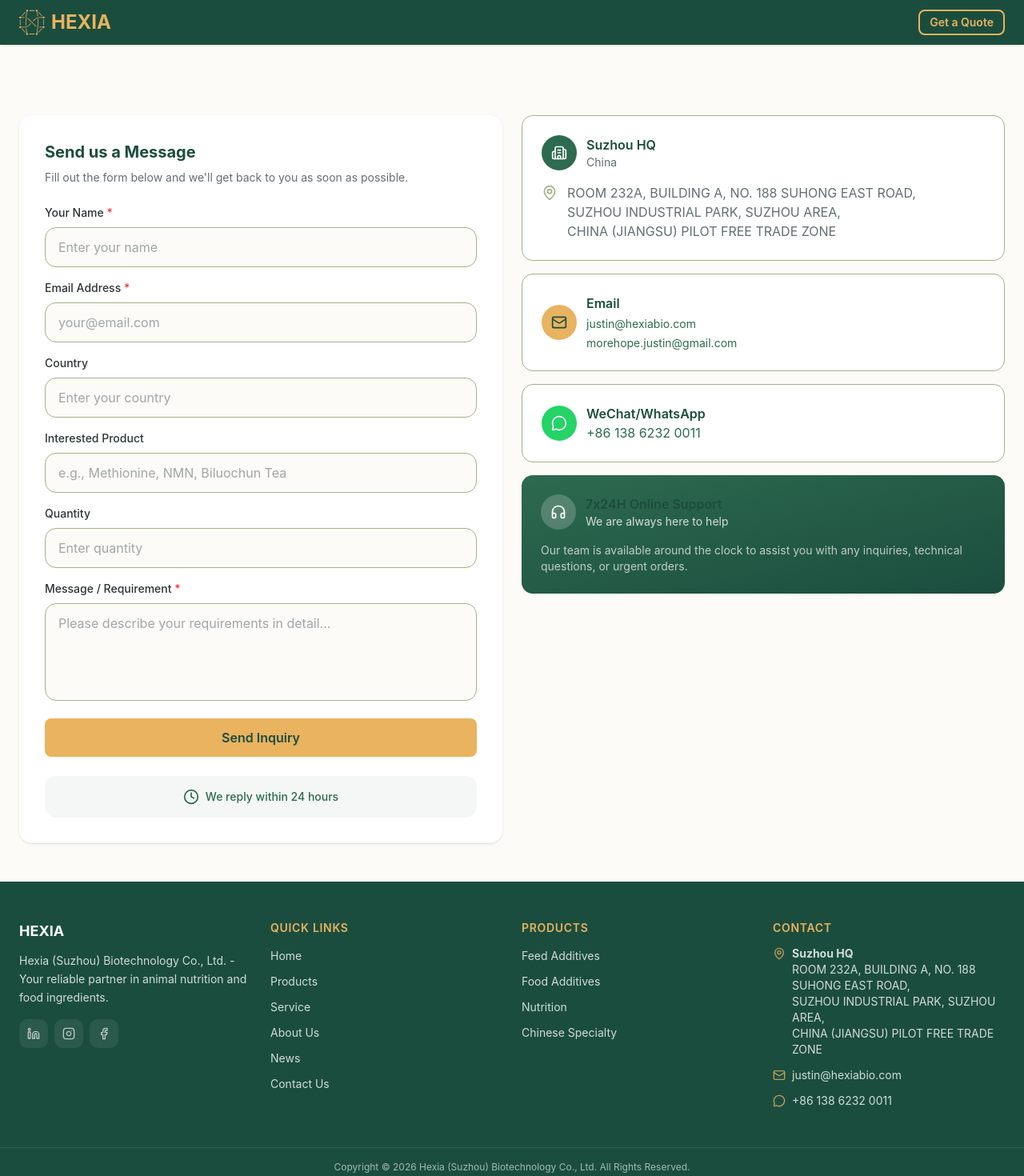
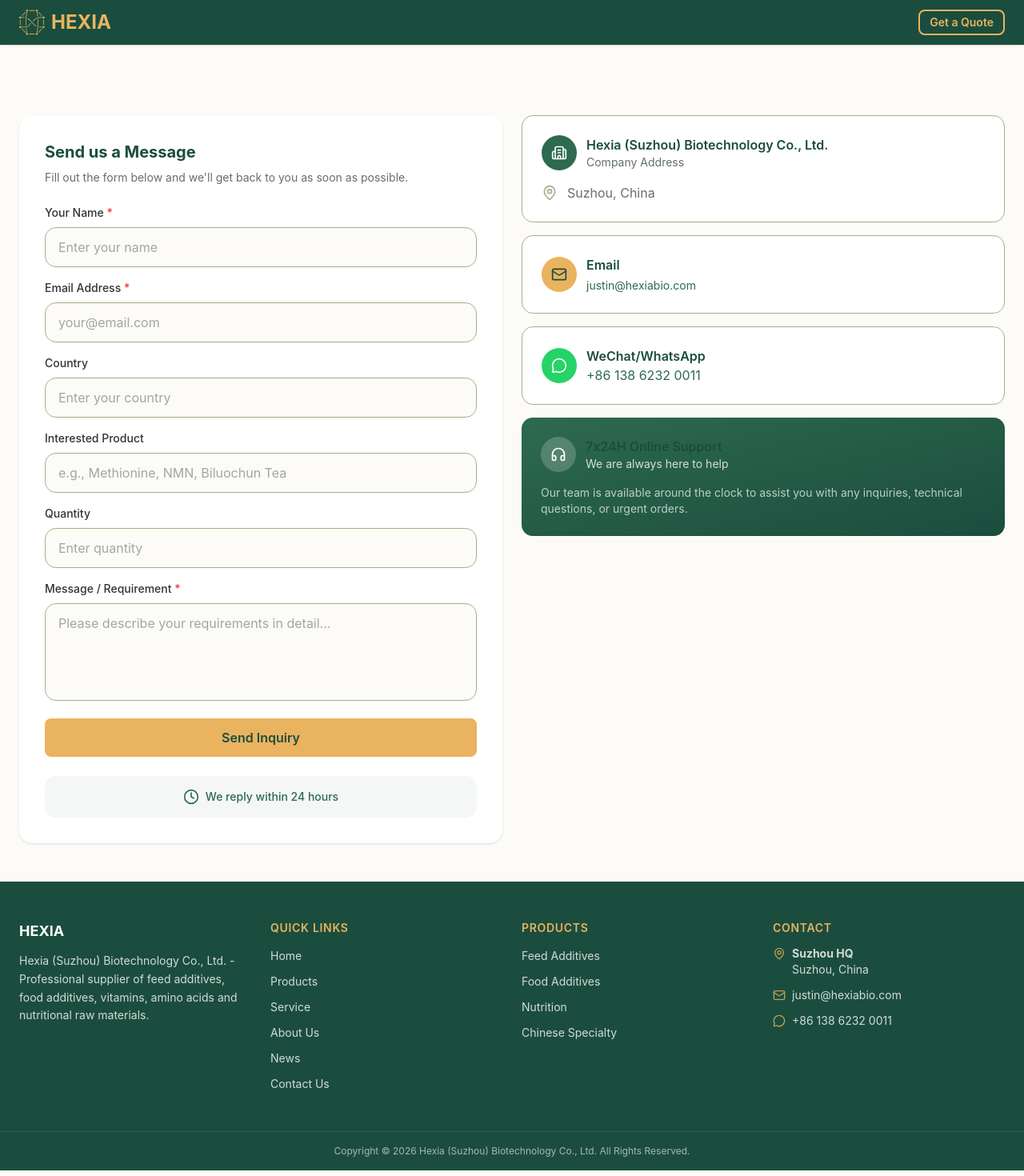
Before and after one commit to point-3/hexia-website, a Next.js app: page /contact in a window 1280 px wide. Shown: the top 1470 px of the page at 80% size. Built offline with nearby package versions, Linux system fonts and the light colour scheme.

Commit message:
feat(website): use configurable company profile
Refs point-3/hexia-ecommerice#3

```diff
--- a/app/contact/page.tsx
+++ b/app/contact/page.tsx
@@ -7,13 +7,24 @@ import { ChevronRight, Mail, Clock, Building2, Headphones, MapPin, MessageCircle
 import { Button } from "@/components/ui/button"
 import { Navbar } from "@/components/hexia/navbar"
 import { Footer } from "@/components/hexia/footer"
+import { useSiteSettings } from "@/components/hexia/site-config-provider"
 import { createInquiry } from "@/lib/api/inquiries"
 import { toast } from "sonner"
 import { t, getHrefWithLang } from "@/lib/i18n"
+import {
+  companyAddress,
+  companyName,
+  contactEmail,
+  contactWhatsapp,
+  whatsappHref,
+} from "@/lib/site-profile"
 
 function ContactContent() {
   const searchParams = useSearchParams()
-  const lang = searchParams.get("lang") || "en"
+  const lang = searchParams.get("lang") === "zh" ? "zh" : "en"
+  const siteSettings = useSiteSettings()
+  const email = contactEmail(siteSettings)
+  const whatsapp = contactWhatsapp(siteSettings)
 
   const [formData, setFormData] = useState({
     name: "",
@@ -197,7 +208,7 @@ function ContactContent() {
 
               {/* Contact Info */}
               <div className="space-y-4">
-                {/* Suzhou HQ */}
+                {/* Company Address */}
                 <div className="rounded-xl border border-[#A3B18A] bg-white p-4 sm:p-6">
                   <div className="flex items-center gap-3">
                     <div className="flex size-11 items-center justify-center rounded-full bg-[#2D6A4F]">
@@ -205,26 +216,20 @@ function ContactContent() {
                     </div>
                     <div>
                       <h3 className="font-semibold text-[#1B4D3E]">
-                        {lang === "zh" ? "苏州总部" : "Suzhou HQ"}
+                        {companyName(siteSettings, lang)}
                       </h3>
-                      <p className="text-sm text-[#636E72]">{lang === "zh" ? "中国" : "China"}</p>
+                      <p className="text-sm text-[#636E72]">{lang === "zh" ? "公司地址" : "Company Address"}</p>
                     </div>
                   </div>
                   <div className="mt-4 flex items-start gap-3">
                     <MapPin className="mt-0.5 size-5 shrink-0 text-[#A3B18A]" />
                     <p className="text-[#636E72]">
-                      {lang === "zh" ? (
-                        <>
-                          中国 (江苏) 自由贸易试验区苏州片区<br />
-                          苏州工业园区苏虹东路188号A幢232A室
-                        </>
-                      ) : (
-                        <>
-                          ROOM 232A, BUILDING A, NO. 188 SUHONG EAST ROAD,<br />
-                          SUZHOU INDUSTRIAL PARK, SUZHOU AREA,<br />
-                          CHINA (JIANGSU) PILOT FREE TRADE ZONE
-                        </>
-                      )}
+                      {companyAddress(siteSettings, lang).split("\n").map((line, index, lines) => (
+                        <span key={line}>
+                          {line}
+                          {index < lines.length - 1 ? <br /> : null}
+                        </span>
+                      ))}
                     </p>
                   </div>
                 </div>
@@ -239,16 +244,10 @@ function ContactContent() {
                       <h3 className="font-semibold text-[#1B4D3E]">{lang === "zh" ? "电子邮箱" : "Email"}</h3>
                       <div className="mt-1 space-y-1">
                         <a
-                          href="mailto:justin@hexiabio.com"
+                          href={`mailto:${email}`}
                           className="block text-xs text-[#2D6A4F] hover:text-[#E9B35F] transition-colors sm:text-sm"
                         >
-                          justin@hexiabio.com
-                        </a>
-                        <a
-                          href="mailto:morehope.justin@gmail.com"
-                          className="block text-xs text-[#2D6A4F] hover:text-[#E9B35F] transition-colors sm:text-sm"
-                        >
-                          morehope.justin@gmail.com
+                          {email}
                         </a>
                       </div>
                     </div>
@@ -263,7 +262,14 @@ function ContactContent() {
                     </div>
                     <div>
                       <h3 className="font-semibold text-[#1B4D3E]">{lang === "zh" ? "微信 / WhatsApp" : "WeChat/WhatsApp"}</h3>
-                      <span className="text-[#2D6A4F]">+86 138 6232 0011</span>
+                      <a
+                        href={whatsappHref(whatsapp)}
+                        target="_blank"
+                        rel="noopener noreferrer"
+                        className="text-[#2D6A4F] transition-colors hover:text-[#E9B35F]"
+                      >
+                        {whatsapp}
+                      </a>
                     </div>
                   </div>
                 </div>
--- a/components/hexia/about-section.tsx
+++ b/components/hexia/about-section.tsx
@@ -4,6 +4,8 @@ import { ArrowRight } from "lucide-react"
 import { useEffect, useRef, useState } from "react"
 import { useSearchParams } from "next/navigation"
 import { t, getHrefWithLang } from "@/lib/i18n"
+import { useSiteSettings } from "@/components/hexia/site-config-provider"
+import { companyName } from "@/lib/site-profile"
 
 function AnimatedNumber({ value, suffix }: { value: number; suffix: string }) {
   const [displayValue, setDisplayValue] = useState(0)
@@ -51,7 +53,8 @@ function AnimatedNumber({ value, suffix }: { value: number; suffix: string }) {
 
 export function AboutSection() {
   const searchParams = useSearchParams()
-  const lang = searchParams.get("lang") || "en"
+  const lang = searchParams.get("lang") === "zh" ? "zh" : "en"
+  const siteSettings = useSiteSettings()
 
   const stats = [
     { value: 20, suffix: "+", label: t("home.statsExp", lang) },
@@ -67,15 +70,8 @@ export function AboutSection() {
           {/* Left Content */}
           <div>
             <h2 className="text-3xl font-bold tracking-tight text-[#1B4D3E] sm:text-4xl">
-              {lang === "zh" ? (
-                <>
-                  关于 <span className="text-[#E9B35F]">和夏</span> (苏州) 生物科技
-                </>
-              ) : (
-                <>
-                  About <span className="text-[#E9B35F]">Hexia</span> (Suzhou) Biotech
-                </>
-              )}
+              {lang === "zh" ? "关于 " : "About "}
+              <span className="text-[#E9B35F]">{companyName(siteSettings, lang)}</span>
             </h2>
 
             <div className="mt-6 space-y-4 text-pretty text-[#636E72] leading-relaxed">
--- a/components/hexia/floating-sidebar.tsx
+++ b/components/hexia/floating-sidebar.tsx
@@ -3,10 +3,16 @@
 import { useState, useRef } from "react"
 import type { CSSProperties } from "react"
 import { Phone, MessageCircle, Mail, ArrowUp } from "lucide-react"
+import { useSiteSettings } from "@/components/hexia/site-config-provider"
+import { contactEmail, contactPhone, contactWhatsapp, telHref, whatsappHref } from "@/lib/site-profile"
 
 type HoveredIcon = "phone" | "whatsapp" | "email" | null
 
 export function FloatingSidebar() {
+  const siteSettings = useSiteSettings()
+  const phone = contactPhone(siteSettings)
+  const whatsapp = contactWhatsapp(siteSettings)
+  const email = contactEmail(siteSettings)
   const [hoveredIcon, setHoveredIcon] = useState<HoveredIcon>(null)
   const [isInSidebar, setIsInSidebar] = useState(false)
   const timeoutRef = useRef<NodeJS.Timeout | null>(null)
@@ -87,7 +93,7 @@ export function FloatingSidebar() {
                 className="text-sm font-medium"
                 style={{ color: "var(--text-color)" }}
               >
-                +86 138 6232 0011
+                {phone}
               </span>
             </div>
           )}
@@ -104,7 +110,7 @@ export function FloatingSidebar() {
                 className="text-sm font-medium"
                 style={{ color: "var(--text-color)" }}
               >
-                +86 138 6232 0011
+                {whatsapp}
               </span>
             </div>
           )}
@@ -121,13 +127,7 @@ export function FloatingSidebar() {
                 className="text-xs font-medium"
                 style={{ color: "var(--text-color)" }}
               >
-                justin@hexiabio.com
-              </span>
-              <span
-                className="text-xs font-medium"
-                style={{ color: "var(--text-color)" }}
-              >
-                morehope.justin@gmail.com
+                {email}
               </span>
             </div>
           )}
@@ -149,7 +149,7 @@ export function FloatingSidebar() {
         >
           {/* Phone */}
           <a
-            href="tel:+8613862320011"
+            href={telHref(phone)}
             className="flex items-center justify-center size-10 rounded-full transition-all duration-200 hover:scale-110 hover:bg-white/50"
             title="Phone"
             onMouseEnter={() => handleMouseEnter("phone")}
@@ -164,7 +164,7 @@ export function FloatingSidebar() {
 
           {/* WhatsApp */}
           <a
-            href="https://wa.me/+8613862320011"
+            href={whatsappHref(whatsapp)}
             target="_blank"
             rel="noopener noreferrer"
             className="flex items-center justify-center size-10 rounded-full transition-all duration-200 hover:scale-110 hover:bg-white/50"
@@ -181,7 +181,7 @@ export function FloatingSidebar() {
 
           {/* Email */}
           <a
-            href="mailto:justin@hexiabio.com"
+            href={`mailto:${email}`}
             className="flex items-center justify-center size-10 rounded-full transition-all duration-200 hover:scale-110 hover:bg-white/50"
             title="Email"
             onMouseEnter={() => handleMouseEnter("email")}
--- a/components/hexia/footer.tsx
+++ b/components/hexia/footer.tsx
@@ -1,21 +1,35 @@
 "use client"
 
-import { Mail, MapPin, Linkedin, Facebook, Instagram, MessageCircle } from "lucide-react"
+import { Mail, MapPin, Linkedin, Facebook, Instagram, MessageCircle, Youtube } from "lucide-react"
 import { t, getHrefWithLang } from "@/lib/i18n"
 import { useLocale } from "@/hooks/use-locale"
 import { useSiteSettings } from "@/components/hexia/site-config-provider"
 import { getRawCmsAssetUrl } from "@/lib/cms-assets"
+import {
+  companyAddress,
+  companyDescription,
+  companyName,
+  contactEmail,
+  contactWhatsapp,
+  footerCopyright,
+  socialProfiles,
+  whatsappHref,
+} from "@/lib/site-profile"
 
-const socialLinks = [
-  { icon: Linkedin, href: "https://www.linkedin.com/in/justin-jia-8995a6364", label: "LinkedIn" },
-  { icon: Instagram, href: "https://www.instagram.com/haibin2280?igsh=MTh0cXl2YnJxNnIxcQ%3D%3D&utm_source=qr", label: "Instagram" },
-  { icon: Facebook, href: "https://www.facebook.com/share/1BAkfLuv6y/?mibextid=wwXIfr", label: "Facebook" },
-]
+const socialIcons = {
+  linkedin: Linkedin,
+  instagram: Instagram,
+  facebook: Facebook,
+  youtube: Youtube,
+} as const
 
 export function Footer() {
   const lang = useLocale()
   const siteSettings = useSiteSettings()
   const footerLogoSrc = getRawCmsAssetUrl(siteSettings.footer_logo) || getRawCmsAssetUrl(siteSettings.logo)
+  const socialLinks = socialProfiles(siteSettings)
+  const email = contactEmail(siteSettings)
+  const whatsapp = contactWhatsapp(siteSettings)
 
   const quickLinks = [
     { label: t("nav.home", lang), href: getHrefWithLang("/", lang) },
@@ -46,23 +60,29 @@ export function Footer() {
               </span>
             </a>
             <p className="mt-3 text-sm leading-relaxed text-[var(--site-footer-text-color)] opacity-80">
-              Hexia (Suzhou) Biotechnology Co., Ltd. - {t("footer.tagline", lang)}
+              {companyName(siteSettings, lang)} - {companyDescription(siteSettings, lang)}
             </p>
 
+            {socialLinks.length > 0 ? (
             <div className="mt-4 flex gap-2">
-              {socialLinks.map((social) => (
+              {socialLinks.map((social) => {
+                const Icon = socialIcons[social.key.toLowerCase() as keyof typeof socialIcons]
+                if (!Icon) return null
+                return (
                   <a
-                  key={social.label}
+                    key={social.key}
                     href={social.href}
                     target="_blank"
                     rel="noopener noreferrer"
                     aria-label={social.label}
                     className="flex size-9 items-center justify-center rounded-lg bg-white/10 text-[var(--site-footer-text-color)] opacity-70 transition-colors hover:bg-[var(--site-footer-link-color)] hover:text-[var(--site-primary-color)] hover:opacity-100"
                   >
-                  <social.icon className="size-4" />
+                    <Icon className="size-4" />
                   </a>
-              ))}
+                )
+              })}
             </div>
+            ) : null}
           </div>
 
           <div>
@@ -111,7 +131,7 @@ export function Footer() {
                 <span>
                   <strong className="text-[var(--site-footer-text-color)]">{t("footer.hqTitle", lang)}</strong>
                   <br />
-                  {t("footer.hqAddress", lang).split("\n").map((line, index, lines) => (
+                  {companyAddress(siteSettings, lang).split("\n").map((line, index, lines) => (
                     <span key={index}>
                       {line}
                       {index < lines.length - 1 ? <br /> : null}
@@ -122,15 +142,15 @@ export function Footer() {
               <li className="flex items-start gap-2 text-sm text-[var(--site-footer-text-color)] opacity-80">
                 <Mail className="mt-0.5 size-4 shrink-0 text-[var(--site-footer-link-color)]" aria-hidden="true" />
                 <span>
-                  <a href="mailto:justin@hexiabio.com" className="text-[var(--site-footer-text-color)] transition-colors hover:text-[var(--site-footer-link-color)]">
-                    justin@hexiabio.com
+                  <a href={`mailto:${email}`} className="text-[var(--site-footer-text-color)] transition-colors hover:text-[var(--site-footer-link-color)]">
+                    {email}
                   </a>
                 </span>
               </li>
               <li className="flex items-start gap-2 text-sm text-[var(--site-footer-text-color)] opacity-80">
                 <MessageCircle className="mt-0.5 size-4 shrink-0 text-[var(--site-footer-link-color)]" aria-hidden="true" />
-                <a href="https://wa.me/+8613862320011" target="_blank" rel="noopener noreferrer" className="text-[var(--site-footer-text-color)] transition-colors hover:text-[var(--site-footer-link-color)]">
-                  +86 138 6232 0011
+                <a href={whatsappHref(whatsapp)} target="_blank" rel="noopener noreferrer" className="text-[var(--site-footer-text-color)] transition-colors hover:text-[var(--site-footer-link-color)]">
+                  {whatsapp}
                 </a>
               </li>
             </ul>
@@ -141,7 +161,7 @@ export function Footer() {
       <div className="border-t border-white/10">
         <div className="mx-auto max-w-7xl px-3 py-4 sm:px-4 lg:px-6">
           <p className="text-center text-xs text-[var(--site-footer-text-color)] opacity-60">
-            Copyright © 2026 Hexia (Suzhou) Biotechnology Co., Ltd. {t("footer.rights", lang)}
+            {footerCopyright(siteSettings, lang)}
           </p>
         </div>
       </div>
--- /dev/null
+++ b/lib/site-profile.ts
@@ -0,0 +1,98 @@
+import type { JsonValue, SiteSettings, SiteSettingsTranslation } from "@/lib/directus"
+
+type LocaleCode = "en" | "zh"
+
+export type SocialProfile = {
+  key: string
+  label: string
+  href: string
+}
+
+const LOCALE_TO_LANGUAGE: Record<LocaleCode, string> = {
+  en: "en-US",
+  zh: "zh-CN",
+}
+
+export function getSiteTranslation(
+  settings: SiteSettings,
+  locale: LocaleCode,
+): SiteSettingsTranslation | undefined {
+  const language = LOCALE_TO_LANGUAGE[locale]
+  return (
+    settings.translations?.find((item) => item.languages_code === language) ??
+    settings.translations?.find((item) => item.languages_code === "en-US") ??
+    settings.translations?.[0]
+  )
+}
+
+export function companyName(settings: SiteSettings, locale: LocaleCode): string {
+  return getSiteTranslation(settings, locale)?.company_name || "Hexia (Suzhou) Biotechnology Co., Ltd."
+}
+
+export function companyDescription(settings: SiteSettings, locale: LocaleCode): string {
+  return (
+    getSiteTranslation(settings, locale)?.company_short_description ||
+    "Professional supplier of feed additives, food additives, vitamins, amino acids and nutritional raw materials."
+  )
+}
+
+export function companyAddress(settings: SiteSettings, locale: LocaleCode): string {
+  return getSiteTranslation(settings, locale)?.company_address || (locale === "zh" ? "中国苏州" : "Suzhou, China")
+}
+
+export function footerCopyright(settings: SiteSettings, locale: LocaleCode): string {
+  return (
+    getSiteTranslation(settings, locale)?.footer_copyright ||
+    `Copyright © 2026 ${companyName(settings, locale)} All Rights Reserved.`
+  )
+}
+
+export function quoteButtonText(settings: SiteSettings, locale: LocaleCode): string {
+  return getSiteTranslation(settings, locale)?.quote_button_text || (locale === "zh" ? "获取报价" : "Get a Quote")
+}
+
+export function contactEmail(settings: SiteSettings): string {
+  return settings.email?.trim() || "justin@hexiabio.com"
+}
+
+export function contactPhone(settings: SiteSettings): string {
+  return settings.phone?.trim() || settings.whatsapp?.trim() || "+86 138 6232 0011"
+}
+
+export function contactWhatsapp(settings: SiteSettings): string {
+  return settings.whatsapp?.trim() || settings.phone?.trim() || "+86 138 6232 0011"
+}
+
+function jsonObject(value: JsonValue | undefined): Record<string, unknown> {
+  return value && typeof value === "object" && !Array.isArray(value) ? value : {}
+}
+
+function socialLabel(key: string): string {
+  const known: Record<string, string> = {
+    linkedin: "LinkedIn",
+    facebook: "Facebook",
+    instagram: "Instagram",
+    youtube: "YouTube",
+  }
+  return known[key.toLowerCase()] || key
+}
+
+export function socialProfiles(settings: SiteSettings): SocialProfile[] {
+  return Object.entries(jsonObject(settings.social_links))
+    .filter(([, href]) => typeof href === "string" && href.trim() !== "")
+    .map(([key, href]) => ({
+      key,
+      label: socialLabel(key),
+      href: String(href),
+    }))
+}
+
+export function telHref(phone: string): string {
+  const normalized = phone.replace(/[^\d+]/g, "")
+  return normalized ? `tel:${normalized}` : "#"
+}
+
+export function whatsappHref(phone: string): string {
+  const normalized = phone.replace(/[^\d]/g, "")
+  return normalized ? `https://wa.me/${normalized}` : "#"
+}
```
Lines whose indentation alone changed are shown as unchanged.
